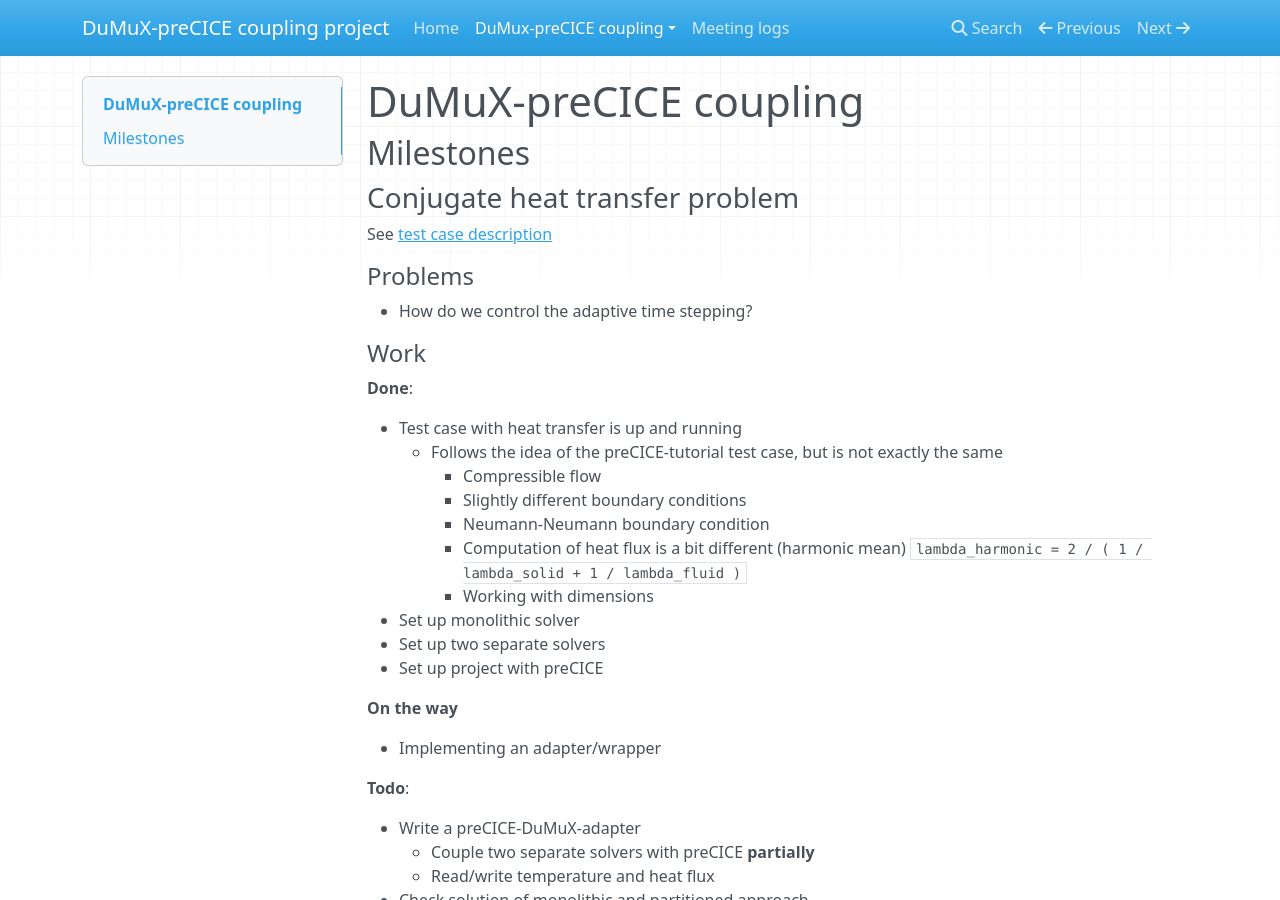
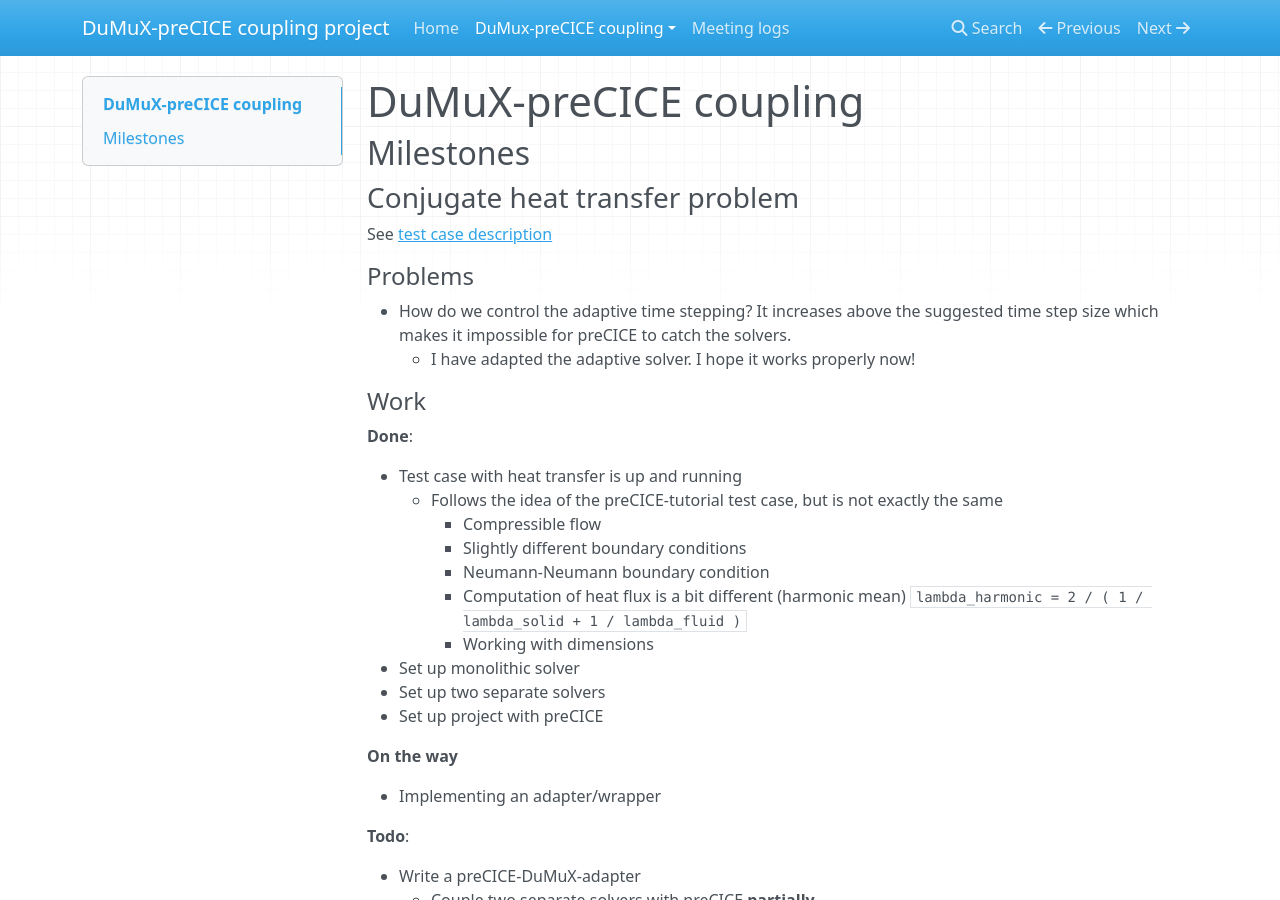
Before and after one commit to precice/dumux-adapter, an MkDocs documentation site: the page built from doc/mkdocs/dumux_precice/docs/dumux_precice_coupling.md, in a window 1280 px wide and 900 px high. Built offline with MkDocs 1.6.1, drawn with Linux system fonts in a browser that asks for light colours; nearby versions of some CDN libraries; old or Windows-style settings are respelled for this version of MkDocs.

Commit message:
update documentation

```diff
--- a/doc/mkdocs/dumux_precice/docs/dumux_precice_coupling.md
+++ b/doc/mkdocs/dumux_precice/docs/dumux_precice_coupling.md
@@ -8,7 +8,8 @@
 
 #### Problems
 
-- How do we control the adaptive time stepping?
+- How do we control the adaptive time stepping? It increases above the suggested time step size which makes it impossible for preCICE to catch the solvers.
+    - I have adapted the adaptive solver. I hope it works properly now!
 
 #### Work
 
```
